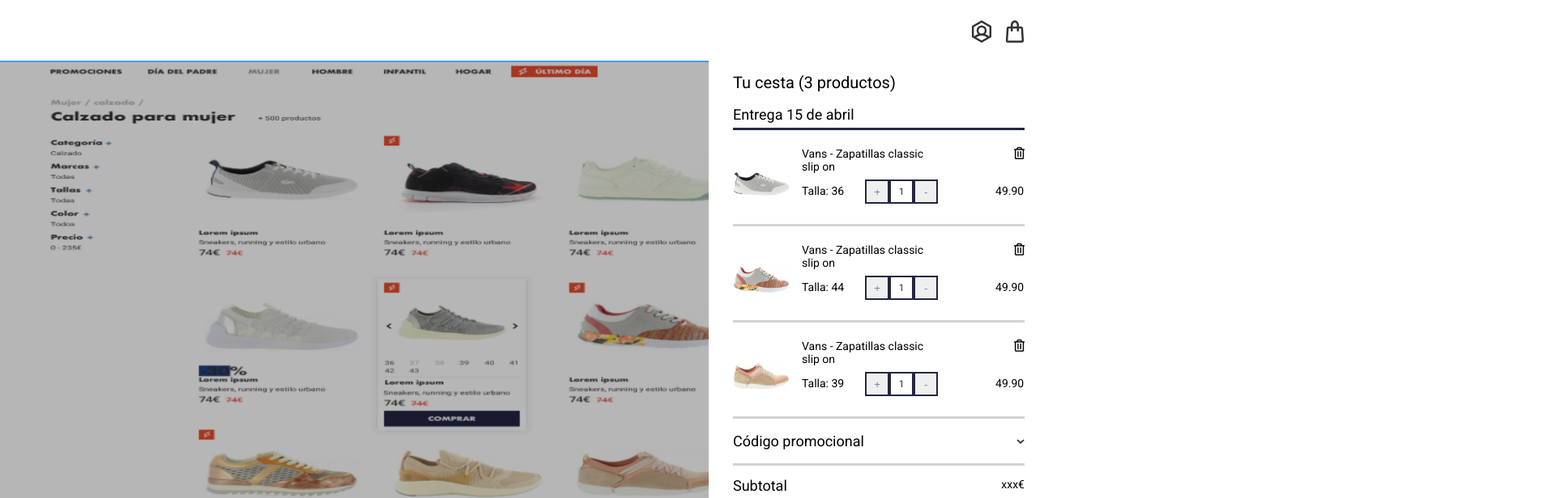
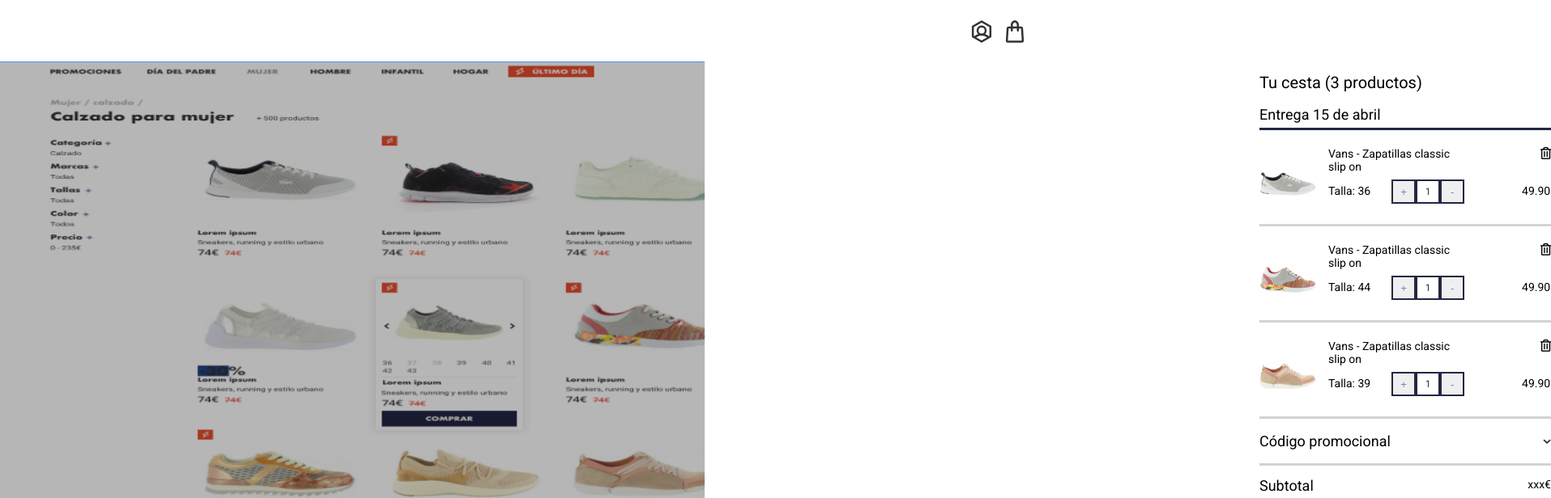
Before and after one commit to natalia-pn/Ecommerce-shopping-cart, a React (Create React App) app: page / in a window 1280 px wide. Shown: the top 616 px of the page at 81% size, 1915 px wide, since content can reach past the window. Built offline with nearby package versions, Linux system fonts and the light colour scheme.

Commit message:
Add css transition for shopping cart to appear in

```diff
--- a/src/styles/_header.scss
+++ b/src/styles/_header.scss
@@ -3,6 +3,7 @@
     height: 76px;
     position: fixed;
     text-align: right;
+    background-color: $white;
 }
 .User-account {
     width: 30px;
--- a/src/styles/_main.scss
+++ b/src/styles/_main.scss
@@ -5,7 +5,7 @@
 .Products-display {
     width: 875px;
     height: 100vh;
-    margin-top: 75px;
+    margin: 75px 5px 0 0;
 }
 
 .Open-bag__action-container {
@@ -24,6 +24,18 @@
 .Shopping-bag__container {
     width: 375px;
     margin: 70px 15px 17px;
+
+    position: relative;
+    z-index: -1;
+    right: -650px;
+    transition: all 2s ease-in;
+    -webkit-transition: all 2s ease-in-out; /** Chrome & Safari **/
+    -moz-transition: all 2s ease-in-out; /** Firefox **/
+    -o-transition: all 2s ease-in-out; /** Opera **/
+}
+
+.Shopping-bag__container-in {
+    right: 10px;
 }
 
 
@@ -31,6 +43,7 @@
     padding-left: 15px;
     font-size: 14px;
 }
+
 
 .Items-quantity {
     font-size: 20px;
```
